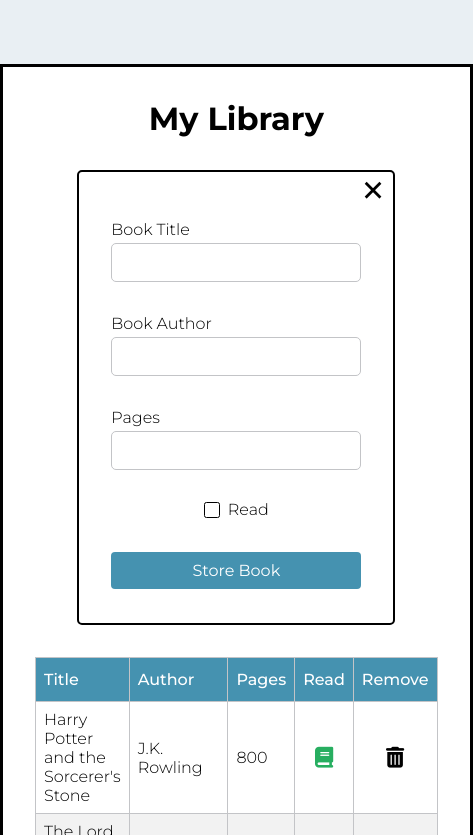
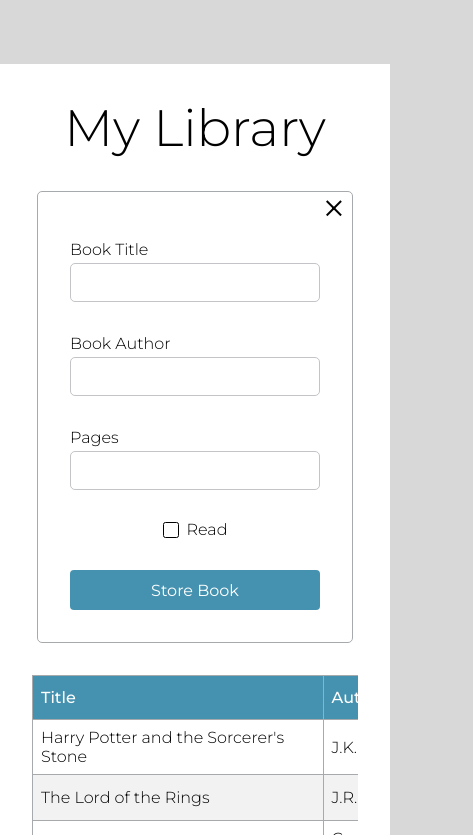
Before and after one commit to kapaha/book-library, a plain HTML site: page index.html in a window 390 px wide. Both pictures are taken after a click on the button "Add Book". Shown: the top 835 px of the page, 473 px wide, since content can reach past the window. Drawn offline with Linux system fonts and the light colour scheme.

Commit message:
cleanup code

```diff
--- a/app.js
+++ b/app.js
@@ -26,6 +26,7 @@ function UI() {
     );
     this.inputBookRead = document.getElementById('book-read');
     this.btnCloseForm = document.getElementById('btn-close-form');
+    this.sectionTableGroup = document.querySelector('.table-group');
     this.tableOfBooks = document.getElementById('table-books');
     this.tableOfBooksBody = this.tableOfBooks.querySelector('tbody');
     this.inputFieldsToValidate = [
@@ -165,7 +166,7 @@ UI.prototype.showBanner = function(message, className) {
     const banner = document.createElement('div');
     banner.className = `event-banner event-banner-${className}`;
     banner.textContent = message;
-    this.mainContainer.insertBefore(banner, this.tableOfBooks);
+    this.mainContainer.insertBefore(banner, this.sectionTableGroup);
     setTimeout(() => banner.classList.add('event-banner-animate'), 3000);
     banner.addEventListener('animationend', () => banner.remove());
 };
--- a/styles.css
+++ b/styles.css
@@ -3,21 +3,15 @@
 :root {
     --primary-color: #4592b0;
     --danger-color: #b04545;
-
+    --success-color: #27ae60;
+    --success-color-light: #35e07d;
+    --font-color-light: #fff;
     --background-color: #e9eff3;
     --border-color: #c3c4c7;
-
+    --border-color-dark: #a7aaad;
     --focus-border-color: #2271b1;
     --focus-shadow-color: 0 0 0 0.2rem rgba(0, 123, 255, 0.25);
-
-    --input-border-hover-color: #a7aaad;
-
-    --checkbox-hover-color: #35e07d;
-    --checkbox-checked-color: #27ae60;
-    --checkbox-mark-color: #fff;
-    --checkbox-disabled-color: #aaa;
-    --checkbox-disabled-background-color: #ccc;
-    --checkbox-disabled-border-color: #999;
+    --flow-space: 2rem;
 }
 
 *,
@@ -29,7 +23,8 @@
 }
 
 body {
-    background-color: var(--background-color);
+    min-height: 100vh;
+    background-color: #d8d8d8;
     font-family: "Montserrat", sans-serif;
 }
 
@@ -47,11 +42,10 @@ button {
 
 .btn {
     display: inline-block;
-    margin: 2px 0;
     border: solid 1px transparent;
     border-radius: 4px;
-    padding: 0.5em 1em;
-    color: #fff;
+    padding: 0.6em 1.5em;
+    color: var(--font-color-light);
     background-color: var(--primary-color);
     cursor: pointer;
     transition: color 0.3s ease-in-out, border-color 0.3s ease-in-out,
@@ -63,20 +57,10 @@ button {
     filter: saturate(400%);
 }
 
-.btn:focus {
-    border-color: var(--focus-border-color);
-    outline: none;
-    box-shadow: var(--focus-shadow-color);
-}
-
-.btn::-moz-focus-inner {
-    border: none;
-}
-
 .btn:hover {
     color: var(--primary-color);
     border-color: currentColor;
-    background-color: #fff;
+    background-color: var(--font-color-light);
 }
 /* END BUTTON STYLES */
 
@@ -98,19 +82,12 @@ input:not([type="checkbox"]) {
 }
 
 input:not([type="checkbox"]):hover {
-    border-color: var(--input-border-hover-color);
-}
-
-input:not([type="checkbox"]):focus {
     border-color: var(--focus-border-color);
-    box-shadow: var(--focus-shadow-color);
-    outline: none;
 }
 
 /* checkbox styles */
 .checkbox-container {
     margin-top: 1rem;
-    margin-bottom: 2rem;
     display: flex;
     justify-content: center;
     align-items: center;
@@ -141,44 +118,45 @@ input:not([type="checkbox"]):focus {
 
 .checkbox-container label:hover::before,
 .checkbox-container input[type="checkbox"]:hover + label::before {
-    background-color: var(--checkbox-hover-color);
+    background-color: var(--success-color-light);
 }
 
 .checkbox-container input[type="checkbox"]:focus + label::before {
     box-shadow: var(--focus-shadow-color);
-}
-
-.checkbox-container input[type="checkbox"]:disabled + label,
-.checkbox-container input[type="checkbox"]:disabled {
-    color: var(--checkbox-disabled-color);
-    cursor: default;
+    outline: none;
+    border-color: var(--focus-border-color);
 }
 
 .checkbox-container input[type="checkbox"]:checked + label::before {
     content: "\002714";
-    background-color: var(--checkbox-checked-color);
+    background-color: var(--success-color);
     display: flex;
     justify-content: center;
     align-items: center;
-    color: var(--checkbox-mark-color);
-}
-
-.checkbox-container input[type="checkbox"]:disabled + label::before {
-    background-color: var(--checkbox-disabled-background-color);
-    border-color: var(--checkbox-disabled-border-color);
+    color: var(--font-color-light);
 }
 /* END FORM STYLES */
 
 /* TABLE STYLES */
+
+.table-group {
+    --flow-space: 0;
+    overflow-x: auto;
+    width: 100%;
+    -webkit-overflow-scrolling: touch;
+}
+
 .table {
+    --flow-space: 0;
     border-collapse: collapse;
+
     width: 100%;
-    max-width: 1000px;
+    min-width: 40rem;
 }
 
 .table td,
 .table th {
-    border: 1px solid var(--border-color);
+    border: 1px solid var(--border-color-dark);
     padding: 0.5rem;
 }
 
@@ -199,46 +177,61 @@ input:not([type="checkbox"]):focus {
     padding-bottom: 12px;
     text-align: left;
     background-color: var(--primary-color);
-    color: #fff;
+    color: var(--font-color-light);
     font-weight: 500;
 }
 /* END TABLE STYLES */
 
 .container {
-    margin: 4rem auto;
-    width: 50%;
-    min-width: -moz-fit-content;
-    min-width: fit-content;
-    border: 3px solid black;
+    max-width: 75rem;
+
+    margin-top: 4rem;
+    margin-left: auto;
+    margin-right: auto;
     padding: 2rem;
+
     background-color: #fff;
+
     display: flex;
     flex-direction: column;
     align-items: center;
+
     /* this is to hide banner when fades out */
     overflow: hidden;
 }
 
-.container > header {
+.container *:focus {
+    outline: none;
+    border-color: var(--focus-border-color);
+    box-shadow: var(--focus-shadow-color);
+}
+
+.flow > * + * {
+    margin-top: var(--flow-space, 2rem);
+}
+
+.header {
     width: 100%;
-    margin-bottom: 2rem;
     display: flex;
     flex-direction: column;
     align-items: center;
 }
 
-.title {
-    font-size: 3rem;
+.header > h1 {
+    font-size: 3.2rem;
     font-weight: 300;
 }
 
 #btn-add-book {
-    margin-bottom: 2rem;
+    margin-bottom: var(--flow-space);
 }
 
 #form-store-book {
-    margin-bottom: 2rem;
-    border: 2px solid black;
+    margin-bottom: var(--flow-space);
+}
+
+.form {
+    border: 1px solid var(--border-color-dark);
     padding: 2rem;
     border-radius: 5px;
     display: none;
@@ -246,15 +239,12 @@ input:not([type="checkbox"]):focus {
     transition: 3s;
 }
 
-#form-store-book > input {
-    margin-bottom: 1rem;
+.form > label {
+    --flow-space: 1rem;
 }
 
-#btn-close-form {
-    position: absolute;
-    top: 3px;
-    right: 3px;
-    font-size: 3rem;
+.form > input {
+    --flow-space: 0;
 }
 
 .btn-submit {
@@ -266,18 +256,16 @@ input:not([type="checkbox"]):focus {
 }
 
 .btn-danger:hover {
-    color: #fff;
+    color: var(--font-color-light);
     background-color: var(--danger-color);
 }
 
 .btn-toggle-read {
-    color: var(--checkbox-checked-color);
+    color: var(--success-color);
 }
 
 .btn-toggle-read:hover {
     background-color: transparent;
-    /* color: #fff; */
-    /* background-color: var(--danger-color); */
 }
 
 .btn-toggle-not-read {
@@ -287,8 +275,6 @@ input:not([type="checkbox"]):focus {
 
 .btn-toggle-not-read:hover {
     background-color: transparent;
-    /* color: #fff; */
-    /* background-color: var(--checkbox-checked-color); */
 }
 
 .btn-table {
@@ -298,7 +284,7 @@ input:not([type="checkbox"]):focus {
 
 .btn-square {
     margin: 0;
-    padding: 0.05em;
+    padding: 0.15em;
     line-height: 0.5;
     border-radius: 2px;
     background-color: transparent;
@@ -309,12 +295,23 @@ input:not([type="checkbox"]):focus {
     border-color: transparent;
 }
 
+
+#btn-close-form {
+    position: absolute;
+    top: 3px;
+    right: 3px;
+    font-size: 3rem;
+    font-weight: 300;
+    padding: 0.01em;
+}
+
 .error {
+    --flow-space: 1rem;
     display: block;
     width: 100%;
     font-size: 80%;
     font-weight: 500;
-    color: #fff;
+    color: var(--font-color-light);
     background-color: var(--danger-color);
     border-radius: 0 0 5px 5px;
 }
@@ -332,11 +329,12 @@ input:not([type="checkbox"]):focus {
 }
 
 .event-banner {
+    --flow-space: 0;
+    max-width: 1000px;
     width: 100%;
-    max-width: 1000px;
     margin-bottom: 0.5rem;
     padding: 0.4em;
-    color: #fff;
+    color: var(--font-color-light);
     font-size: 1rem;
     font-weight: 500;
     text-transform: capitalize;
@@ -347,7 +345,7 @@ input:not([type="checkbox"]):focus {
     background-color: var(--danger-color);
 }
 .event-banner-success {
-    background-color: var(--checkbox-checked-color);
+    background-color: var(--success-color);
 }
 
 .event-banner-animate {
```
